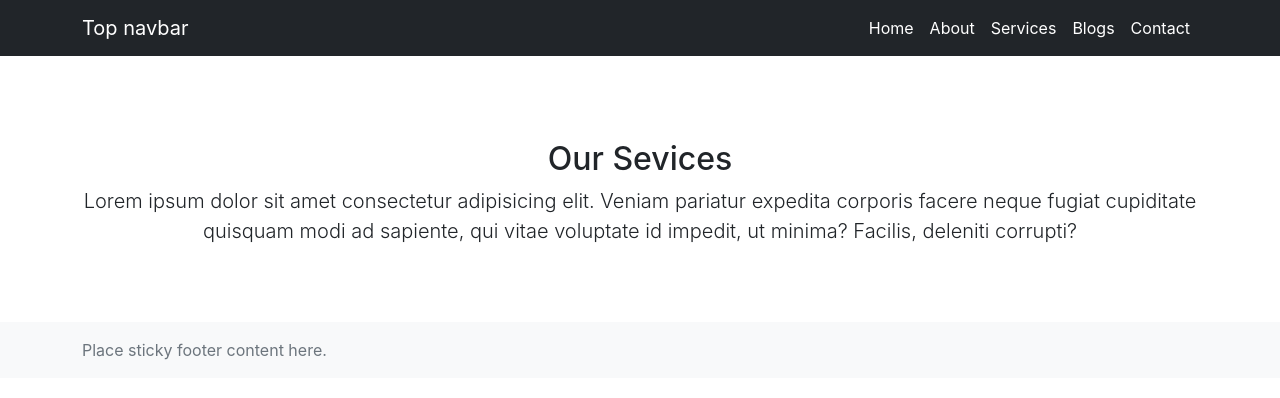
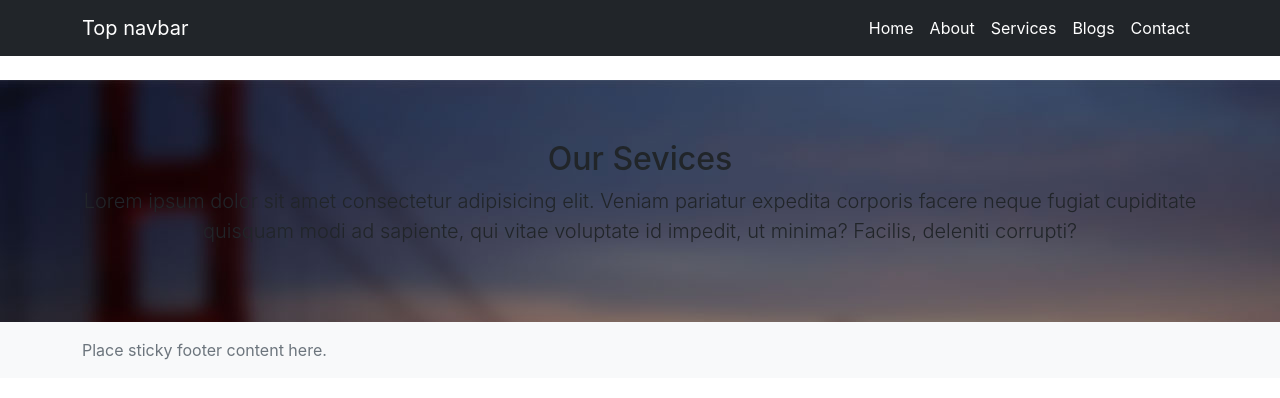
Before and after one commit to unaisshazan/React-b1, a React (Create React App) app: page /Services in a window 1280 px wide. Shown: the top 398 px of the page. Built offline with nearby package versions, Linux system fonts and the light colour scheme.

Commit message:
Update main.css

```diff
--- a/src/Pages/main.css
+++ b/src/Pages/main.css
@@ -136,3 +136,8 @@ section{
 .spacer{
 min-height: 100px;
 }
+
+#services{
+background:#000 url(../images/services/bg_services.jpg) ;
+
+}
```
